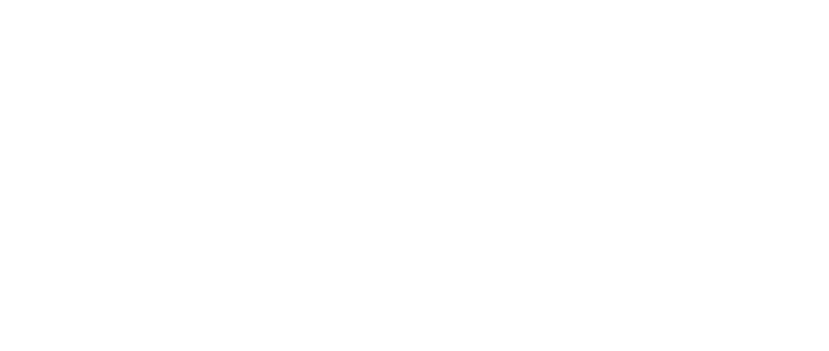
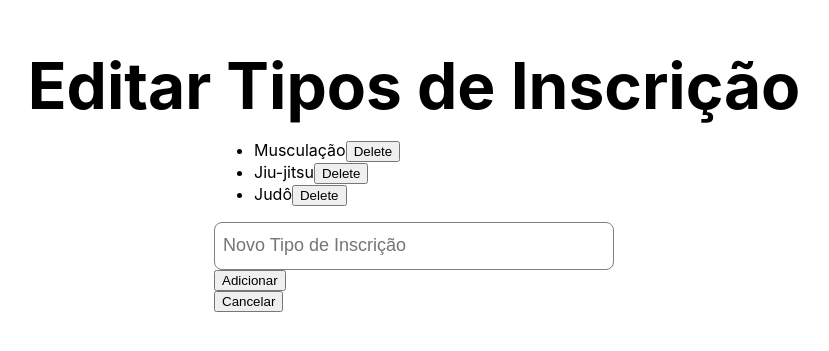
Before and after one commit to Tech-Priest1/frontEndReact, a React (Create React App) app in the folder academia/: page /editModality in a window 1280 px wide. Before the commit this address had no page. Shown: the part 221-572 px from the top of the page, without its empty margins (226-1055 px from the left). Built offline with nearby package versions, Linux system fonts and the light colour scheme.

Commit message:
more changes gym edit modality added

```diff
--- a/academia/src/App.js
+++ b/academia/src/App.js
@@ -1,6 +1,7 @@
 import { BrowserRouter, Route, Routes } from 'react-router-dom'
 import Login from './login/login'
 import Home from './home/home'
+import EditModality from './home/editModality'
 import Register from './login/register'
 import RegisterMember from './member/registerMember'
 import EditMember from './member/editMember'
@@ -45,6 +46,10 @@
             path="/editMember/:id"
             element={<EditMember />}
           />
+           <Route
+            path="/editModality/"
+            element={<EditModality />}
+          />
         </Routes>
       </BrowserRouter>
     </div>
--- /dev/null
+++ b/academia/src/home/editModality.js
@@ -0,0 +1,61 @@
+import React, { useState, useEffect } from 'react';
+import { useNavigate } from 'react-router-dom';
+
+const EditModality = () => {
+  const [gymTypes, setGymTypes] = useState([])
+  const [newGymType, setNewGymType] = useState('')
+  const navigate = useNavigate()
+
+  useEffect(() => {
+    const storedGymTypes = JSON.parse(localStorage.getItem('gymTypes')) || []
+    setGymTypes(storedGymTypes)
+  }, [])
+
+  const handleAddGymType = () => {
+    if (newGymType.trim()) {
+      const updatedGymTypes = [...gymTypes, newGymType]
+      setGymTypes(updatedGymTypes)
+      localStorage.setItem('gymTypes', JSON.stringify(updatedGymTypes))
+      setNewGymType('')
+    }
+  }
+
+  const handleDeleteGymType = (index) => {
+    const updatedGymTypes = gymTypes.filter((_, i) => i !== index)
+    setGymTypes(updatedGymTypes)
+    localStorage.setItem('gymTypes', JSON.stringify(updatedGymTypes))
+  }
+
+  const handleCancel = () => {
+    navigate('/')
+  }
+
+  return (
+    <div className="mainContainer">
+      <div className="titleContainer">
+        <div>Editar Tipos de Inscrição</div>
+      </div>
+      <div className="inputContainer">
+        <ul>
+          {gymTypes.map((gymType, index) => (
+            <li key={index}>
+              {gymType}
+              <button  type="button" onClick={() => handleDeleteGymType(index)}>Delete</button>
+            </li>
+          ))}
+        </ul>
+        <input
+          type="text"
+          placeholder="Novo Tipo de Inscrição"
+          value={newGymType}
+          onChange={(e) => setNewGymType(e.target.value)}
+          className="inputBox"
+        />
+        <button type="button" className="inputButton" onClick={handleAddGymType}  >Adicionar</button>
+        <button type="button" className="inputButton" onClick={handleCancel}  >Cancelar</button>
+      </div>
+    </div>
+  )
+}
+
+export default EditModality
--- a/academia/src/home/home.js
+++ b/academia/src/home/home.js
@@ -30,6 +30,10 @@
     navigate(`/editMember/${id}`)
   }
 
+  const editGymTypes = () => {
+    navigate('/editModality')
+  };
+
   return (
     <div className="mainContainer">
       <div className="titleContainer">
@@ -44,6 +48,9 @@
           <div className="buttonContainer">
             <input className="inputButton" type="button" onClick={handleRegister} value="Registre um novo membro" />
             <input className="inputButton" type="button" onClick={handleLogout} value="Log out" />
+          </div>
+          <div className="buttonContainer">
+          <input className="inputButton" type="button" onClick={editGymTypes} value="Editar Modalidades" />
           </div>
           <h3 class ="membrosTitulo">Membros da Academia</h3>
           <div className="membrosContainer">
--- a/academia/src/member/registerMember.js
+++ b/academia/src/member/registerMember.js
@@ -60,7 +60,7 @@
         </div>
         <div className="separador">
           <button type="submit" className='inputButton'>Registrar</button>
-          <button type="button" className='inputButton' onClick={onCancelClick}>Cancelar</button>
+          <button type="submit" className='inputButton' onClick={onCancelClick}>Cancelar</button>
         </div>
       </form>
     </div>
```
